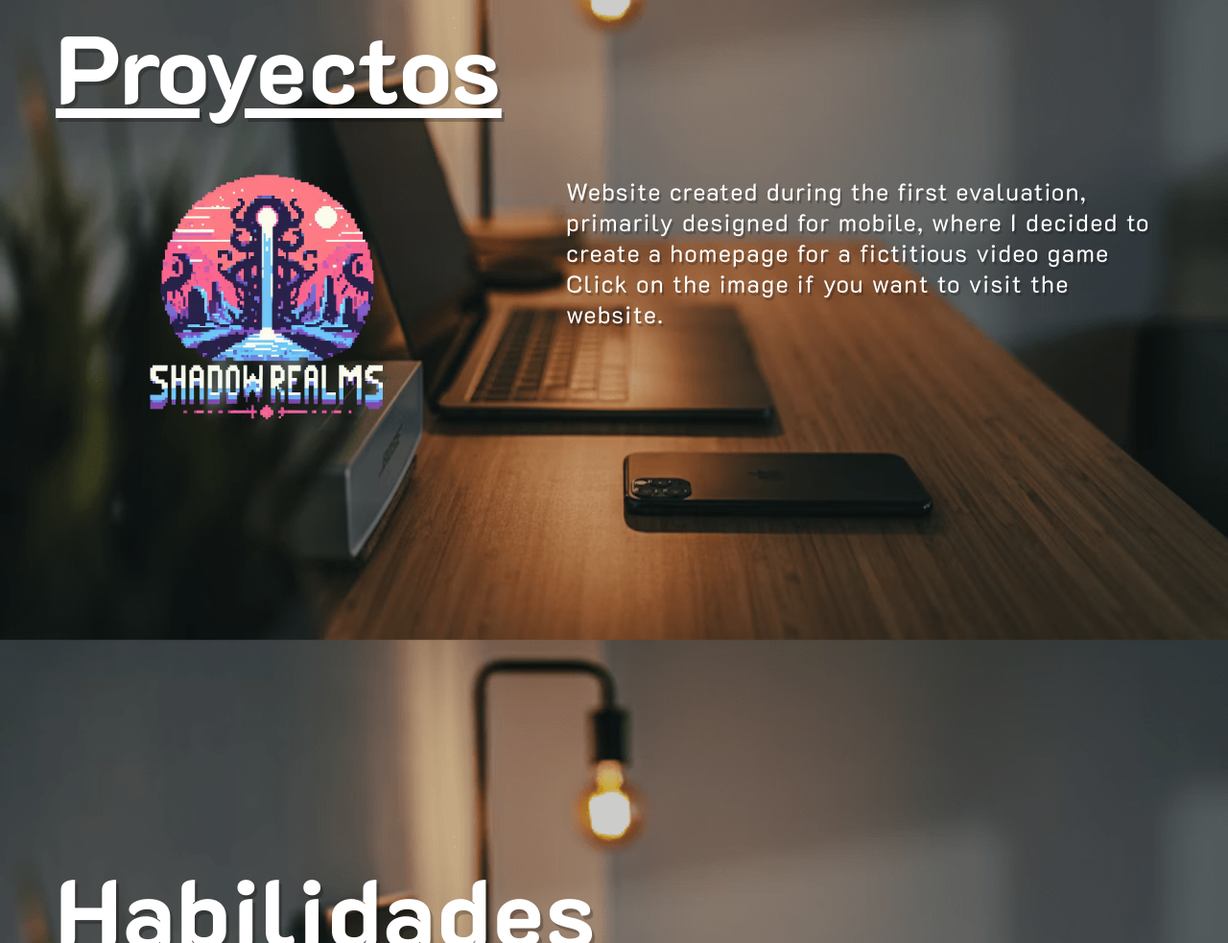
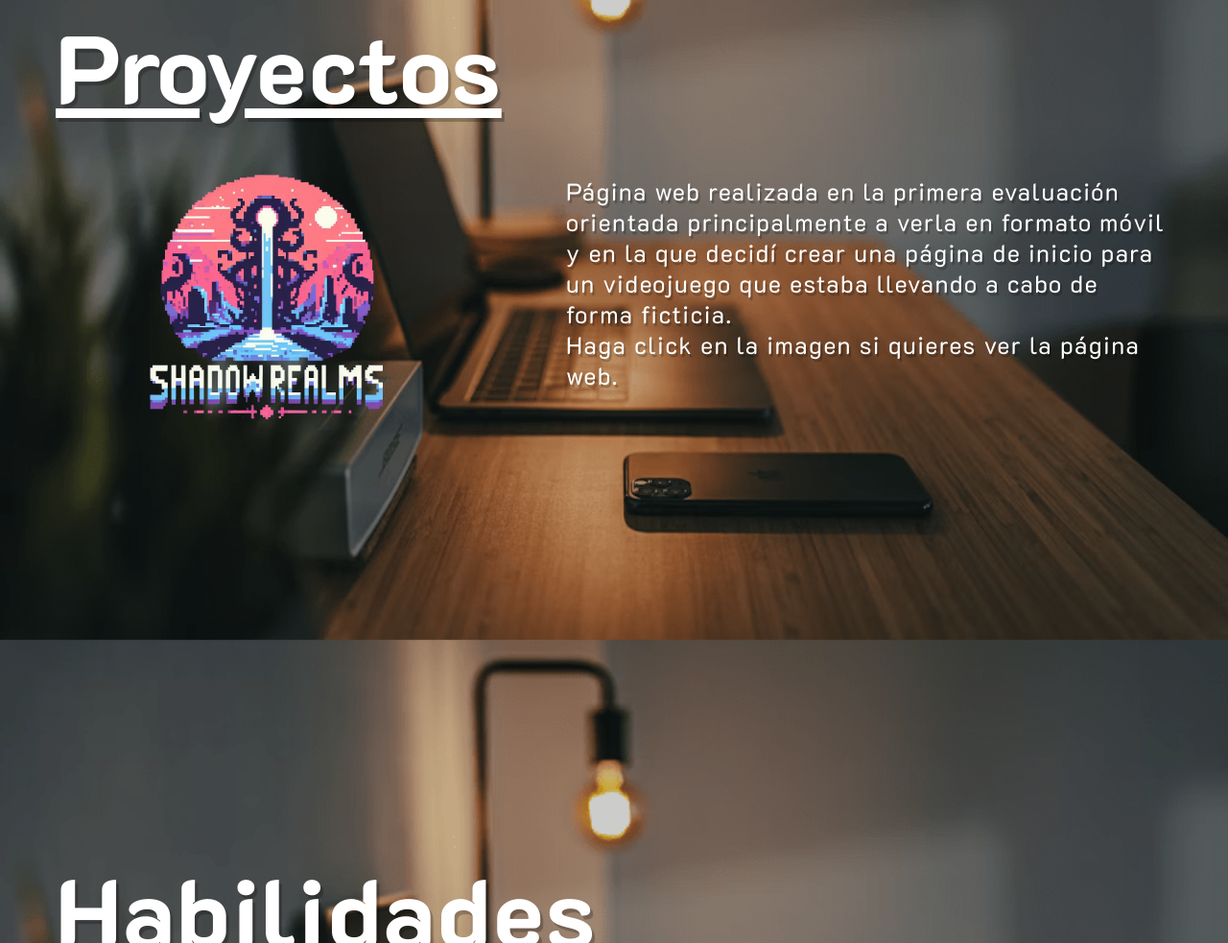
Before and after one commit to Kowlan96/Portfolio, a plain HTML site: page index.html in a window 1280 px wide. Shown: the part 2748-3731 px from the top of the page at 96% size. Drawn offline with Linux system fonts and the light colour scheme.

Commit message:
PortfolioFinalV3

```diff
--- a/css/styles.css
+++ b/css/styles.css
@@ -515,7 +515,7 @@ nav.principal a:hover {
 }
 
 #espacio{
-    margin-top: 150px;
+    margin-top: 100px;
 }
 
 /*APARTADO DE REDES*/
--- a/index.html
+++ b/index.html
@@ -85,10 +85,11 @@
                     window.open("https://danielnavarroshadowrealms.netlify.app/")
                 }
             </script>
-            <div class="textoProyectos">Website created during the first evaluation,
-                primarily designed for mobile, where I decided to create a
-                homepage for a fictitious video game</br>
-                Click on the image if you want to visit the website.
+            <div class="textoProyectos">Página web realizada en la primera evaluación orientada
+                principalmente a verla en formato móvil y en la que decidí
+                crear una página de inicio para un videojuego que estaba llevando a cabo
+                de forma ficticia.</br>
+                Haga click en la imagen si quieres ver la página web.
             </div>
 
         </div>
```
Also changed, not shown: indexEnglish.html (+4 -2 lines).
